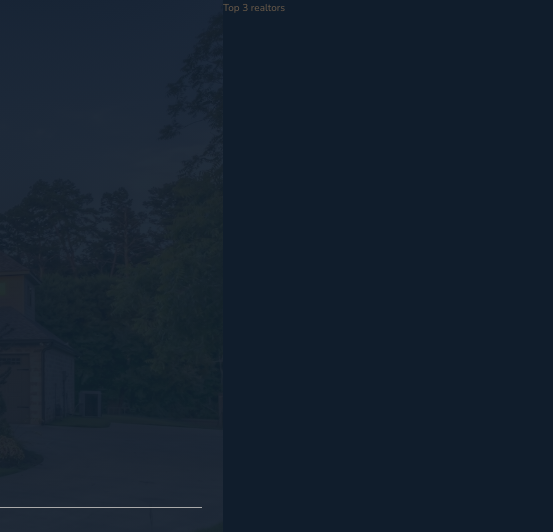
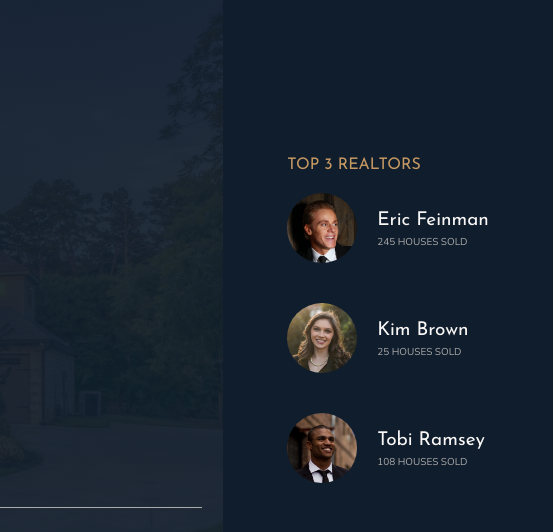
Before and after one commit to tim1016/nexter, a website: page index.html in a window 1280 px wide. Shown: the top 532 px of the page, 727-1280 px from the left. Drawn offline with nearby package versions, Linux system fonts and the light colour scheme.

Commit message:
Bfore writing the media queries

```diff
--- a/index.html
+++ b/index.html
@@ -32,7 +32,26 @@
         </header>
 
         <div class="realtors">
-            Top 3 realtors
+            <h3 class="heading-3">Top 3 Realtors</h3>
+            <div class="realtors__list">
+                <img src="img/realtor-1.jpeg" alt="Realtor 1" class="realtors__img">
+                <div class="realtors__details">
+                    <h4 class="heading-4 heading-4--light">Eric Feinman</h4>
+                    <p class="realtors__sold">245 houses sold</p>
+                </div>
+
+                <img src="img/realtor-2.jpeg" alt="Realtor 2" class="realtors__img">
+                <div class="realtors__details">
+                    <h4 class="heading-4 heading-4--light">Kim Brown</h4>
+                    <p class="realtors__sold">25 houses sold</p>
+                </div>
+
+                <img src="img/realtor-3.jpeg" alt="Realtor 3" class="realtors__img">
+                <div class="realtors__details">
+                    <h4 class="heading-4 heading-4--light">Tobi Ramsey</h4>
+                    <p class="realtors__sold">108 houses sold</p>
+                </div>
+            </div>
 
         </div>
 
--- a/sass/_realtors.scss
+++ b/sass/_realtors.scss
@@ -1,4 +1,33 @@
 .realtors{
     background-color: $color-secondary;
     grid-column: col-start 7/full-end;
+    padding: 3rem;
+
+    display: grid;
+    justify-content: center;
+    align-content: center;
+    grid-row-gap: 2rem;
+
+    &__list{
+        display: grid;
+        grid-template-columns: min-content max-content;
+        grid-column-gap: 2rem;
+        grid-row-gap: 5vh;
+        justify-content: center;
+        align-items: center;
+
+    }
+
+    &__img{
+        width: 7rem;
+        border-radius: 50%;
+        display: block;
+    }
+
+    &__sold{
+        text-transform: uppercase;
+        color: $color-grey-light-2;
+        margin-top: -3px;
+
+    }
 }
```
Also changed, not shown: css/style.css.
